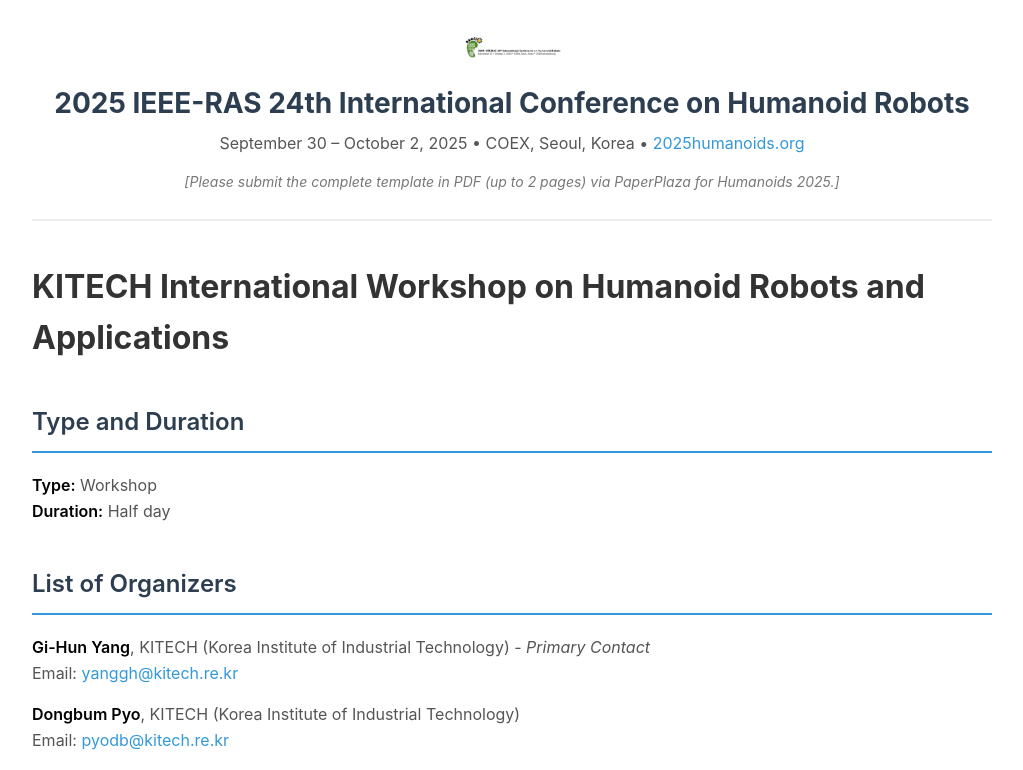
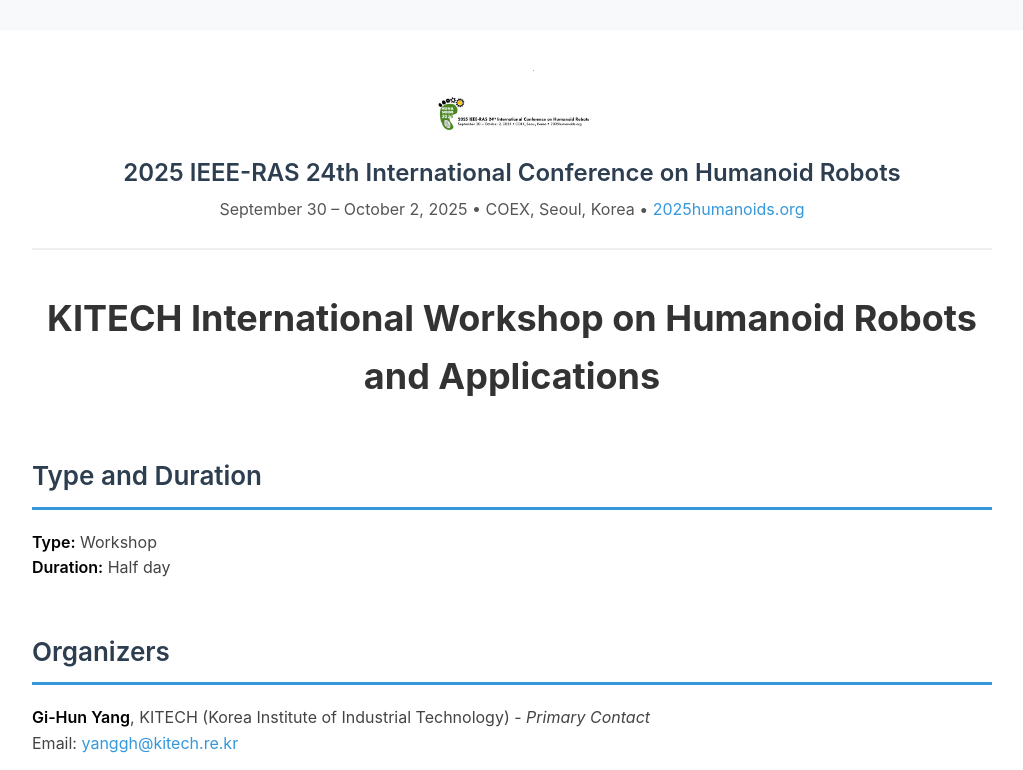
Before and after one commit to Peregrine9363/kitech_rico.github.io, a plain HTML site: page index.html in a window 1280 px wide. Shown: the top 770 px of the page, without its empty margins (128-1151 px from the left). Drawn offline with Linux system fonts and the light colour scheme.

Commit message:
Update index.html

````diff
--- a/index.html
+++ b/index.html
@@ -5,35 +5,50 @@
     <meta name="viewport" content="width=device-width, initial-scale=1.0">
     <title>KITECH International Workshop on Humanoid Robots and Applications</title>
     <style>
-        /* --- 일반 웹페이지 스타일 --- */
+        /*
+         * ==================================
+         * 전체 페이지 스타일 (직접 수정 가능)
+         * ==================================
+         */
+
         body {
             font-family: -apple-system, BlinkMacSystemFont, "Segoe UI", Roboto, "Helvetica Neue", Arial, sans-serif;
             line-height: 1.6;
             color: #333;
-            background-color: #fff;
+            background-color: #f8f9fa; /* 배경색을 약간 부드럽게 변경 */
             margin: 0;
             padding: 0;
         }
-        /* 전체 콘텐츠를 감싸고 중앙 정렬 */
+
+        /* 전체 콘텐츠를 감싸는 영역. 웹페이지의 너비와 중앙 정렬을 담당합니다. */
         .container {
-            max-width: 960px; /* 콘텐츠의 최대 너비 설정 */
-            margin: 0 auto;   /* 좌우 여백을 자동으로 계산하여 중앙 정렬 */
-            padding: 20px;    /* 좌우에 여백을 줌 */
+            max-width: 960px; /* 웹페이지 내용의 최대 너비. 이 값을 줄이면 내용 영역이 좁아집니다. */
+            margin: 0 auto;   /* 페이지를 항상 화면 중앙에 위치시킴 */
+            padding: 40px;    /* 콘텐츠 영역과 화면 가장자리 사이의 여백 */
+            background-color: #fff;
+            box-shadow: 0 4px 8px rgba(0,0,0,0.05); /* 약간의 그림자 효과 추가 */
+            border-radius: 8px; /* 모서리를 부드럽게 */
+            margin-top: 30px;
+            margin-bottom: 30px;
         }
 
-        /* 헤더 스타일 */
+        /* --- 헤더 (상단 로고 및 컨퍼런스 정보) --- */
         .header {
             text-align: center;
             border-bottom: 2px solid #eee;
             padding-bottom: 20px;
             margin-bottom: 40px;
         }
+
+        /* ★★★ 상단 로고 크기 수정 ★★★ */
         .header img.logo {
-            width: 100px; /* 로고 크기 조정 */
+            width: 160px; /* 이 값을 변경하여 상단 로고 크기를 조절하세요. (예: 180px) */
             margin-bottom: 15px;
         }
-        .header h1 {
-            font-size: 28px; /* 제목 폰트 크기 키움 */
+
+        .header .conference-title {
+            font-size: 24px;
+            font-weight: 600;
             color: #2c3e50;
             margin: 0;
         }
@@ -42,32 +57,35 @@
             color: #555;
             margin: 5px 0;
         }
-        .header .sub-note {
-            font-style: italic;
-            color: #777;
-            font-size: 14px;
-            margin-top: 15px;
-        }
 
-        /* 섹션 제목 스타일 */
+        /* --- 섹션 제목 (Objective, Speakers 등) --- */
         h2 {
-            font-size: 24px;
+            font-size: 26px;
             font-weight: 600;
             color: #2c3e50;
-            border-bottom: 2px solid #3498db; /* 강조색 변경 */
+            border-bottom: 3px solid #3498db; /* 제목 밑줄 색상 및 두께 */
             padding-bottom: 10px;
-            margin-top: 40px;
+            margin-top: 50px; /* 섹션 간의 간격 */
             margin-bottom: 20px;
         }
 
-        /* 본문 텍스트 스타일 */
+        /* 워크샵 메인 타이틀 */
+        .workshop-title {
+            font-size: 36px;
+            font-weight: bold;
+            color: #333;
+            text-align: center;
+            margin-bottom: 40px;
+        }
+
+        /* --- 본문 텍스트 --- */
         p, li {
             font-size: 16px;
-            color: #555;
+            color: #444;
         }
         ul {
             padding-left: 20px;
-            margin-top: 10px;
+            list-style-type: disc;
         }
         strong {
             font-weight: 600;
@@ -81,28 +99,32 @@
             text-decoration: underline;
         }
 
-        /* 테이블 스타일 */
+        /* --- 테이블 스타일 --- */
         .table-wrapper {
             overflow-x: auto; /* 화면이 좁을 때 테이블을 좌우로 스크롤 가능하게 함 */
+            border: 1px solid #ddd;
+            border-radius: 4px;
         }
         table {
             width: 100%;
             border-collapse: collapse;
-            margin-top: 20px;
             font-size: 15px;
         }
         th, td {
-            border: 1px solid #ddd;
-            padding: 12px;
+            border-bottom: 1px solid #ddd;
+            padding: 14px;
             text-align: left;
-            vertical-align: top;
+            vertical-align: middle;
+        }
+        tr:last-child td {
+            border-bottom: none; /* 마지막 줄의 밑줄 제거 */
         }
         th {
-            background-color: #f7f7f7;
+            background-color: #f7f9fc;
             font-weight: 600;
         }
 
-        /* 푸터 스타일 */
+        /* --- 푸터 (하단 로고) --- */
         .footer {
             display: flex;
             justify-content: space-between;
@@ -111,9 +133,11 @@
             padding-top: 30px;
             margin-top: 60px;
         }
+
+        /* ★★★ 하단 로고 크기 수정 ★★★ */
         .footer img {
-            height: 35px;
-            opacity: 0.7;
+            height: 50px; /* 이 값을 변경하여 하단 로고 크기를 조절하세요. (예: 60px) */
+            opacity: 0.8;
         }
     </style>
 </head>
@@ -121,18 +145,17 @@
     <div class="container">
         <header class="header">
             <img src="images/humanoids_logo.png" alt="Humanoids 2025 Logo" class="logo">
-            <h1>2025 IEEE-RAS 24th International Conference on Humanoid Robots</h1>
+            <h1 class="conference-title">2025 IEEE-RAS 24th International Conference on Humanoid Robots</h1>
             <p>September 30 – October 2, 2025 • COEX, Seoul, Korea • <a href="http://2025humanoids.org" target="_blank">2025humanoids.org</a></p>
-            <p class="sub-note">[Please submit the complete template in PDF (up to 2 pages) via PaperPlaza for Humanoids 2025.]</p>
         </header>
 
         <main>
-            <h1>KITECH International Workshop on Humanoid Robots and Applications</h1>
+            <h1 class="workshop-title">KITECH International Workshop on Humanoid Robots and Applications</h1>
 
             <h2>Type and Duration</h2>
             <p><strong>Type:</strong> Workshop<br><strong>Duration:</strong> Half day</p>
 
-            <h2>List of Organizers</h2>
+            <h2>Organizers</h2>
             <p>
                 <strong>Gi-Hun Yang</strong>, KITECH (Korea Institute of Industrial Technology) - <i>Primary Contact</i><br>
                 Email: <a href="mailto:yanggh@kitech.re.kr">yanggh@kitech.re.kr</a>
@@ -151,11 +174,11 @@
                 <li>Application to Manufacturing industry with Humanoid Robot, Advanced Robotics</li>
             </ul>
 
-            <h2>Expected attendance</h2>
+            <h2>Expected Attendance</h2>
             <p>Almost 50 people would attend the workshop.</p>
 
             <h2>Invited Speakers</h2>
-            <p><i>Invited Speakers might be changed according to circumstances</i></p>
+            <p><i>Invited Speakers might be changed according to circumstances.</i></p>
             <div class="table-wrapper">
                 <table>
                     <thead>
@@ -180,8 +203,8 @@
                 <table>
                     <thead>
                         <tr>
-                            <th style="width: 25%;">Time</th>
-                            <th style="width: 75%;">Talk</th>
+                            <th style="width: 30%;">Time</th>
+                            <th>Activity</th>
                         </tr>
                     </thead>
                     <tbody>
@@ -193,9 +216,6 @@
                     </tbody>
                 </table>
             </div>
-
-            <h2>Additional Request</h2>
-            <p>Describe any additional requests you may have for the organization of your workshops/tutorials.</p>
         </main>
 
         <footer class="footer">
@@ -204,4 +224,4 @@
         </footer>
     </div>
 </body>
-</html>```
+</html>
````
